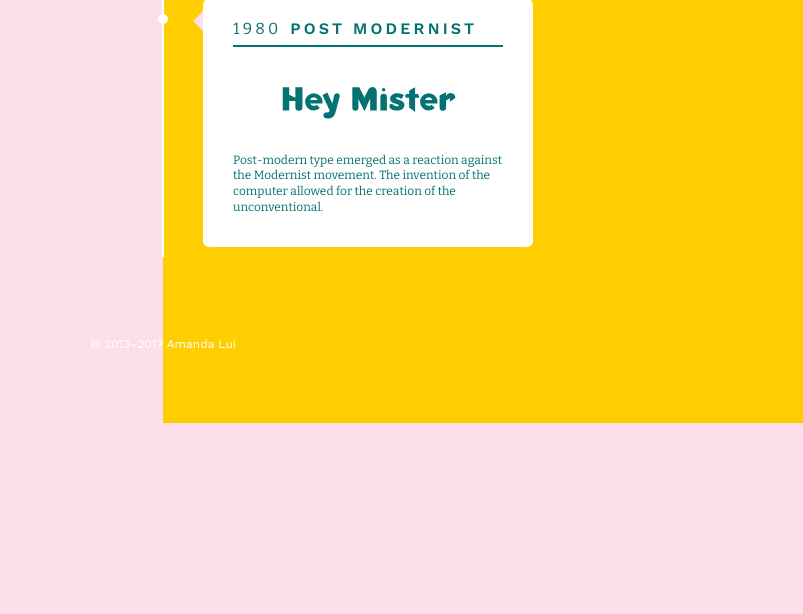
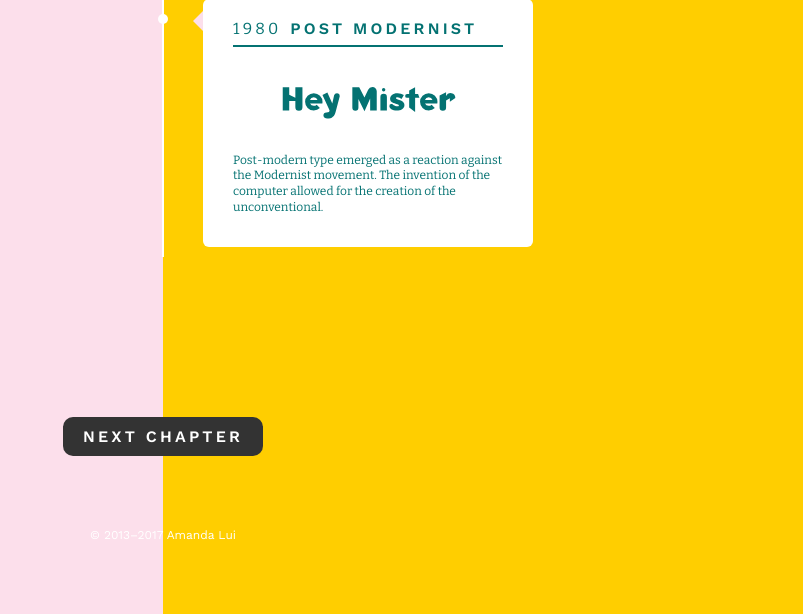
Before and after one commit to amandalui/types-of-type, a PHP site: page /origins-of-type.php in a window 1280 px wide. Shown: the part 4909-5523 px from the top of the page, without its empty margins (477-1280 px from the left). Before the commit the page ends 5332 px from the top, so only its background shows below. Run offline with PHP 8.4, Linux system fonts and the light colour scheme; some libraries are stand-ins or nearby versions.

Commit message:
Formatting Fixes

```diff
--- a/origins-of-type.php
+++ b/origins-of-type.php
@@ -37,6 +37,12 @@
         <?php include('includes/timeline.php'); ?>
         </div></div>
 
+  <!-- NEXT SECTION -->
+  <div class="clear"></div>
+  <div class="spacer--medium center">
+    <a class="button caps" href="/hangul-blocks.php">Next Chapter</a>
+  </div>
+
   <!-- FOOTER -->
   <?php include('includes/footer.php'); ?>
 
```
Also changed, not shown: images/expressive-type/06-01-kr-historical.svg, images/type-categories/01-kr-old-style.svg.
